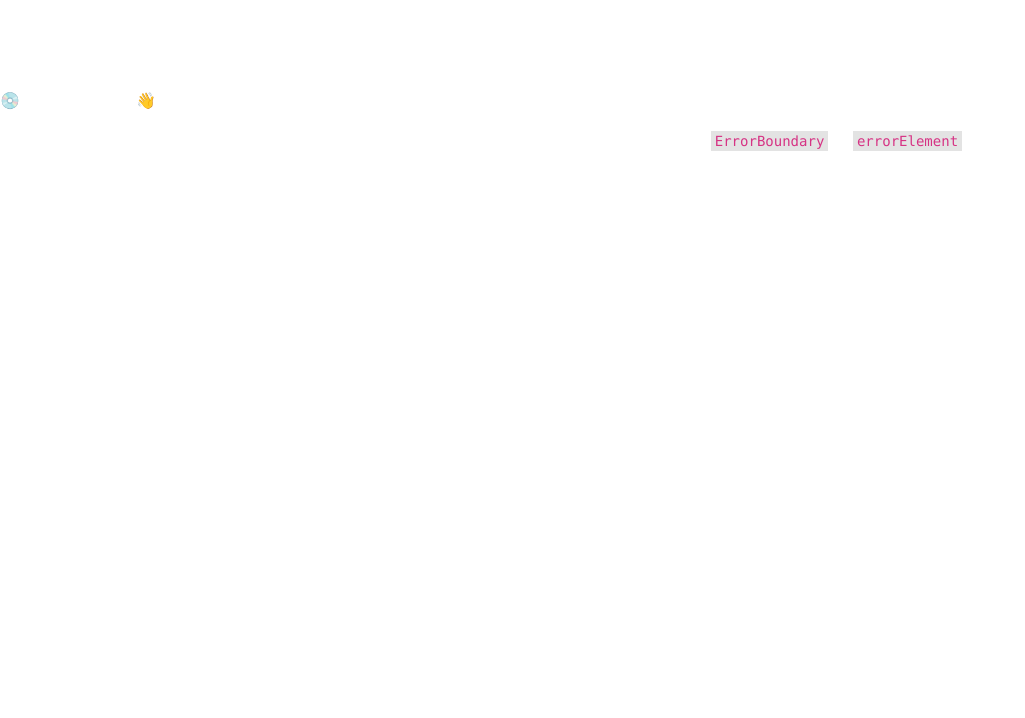
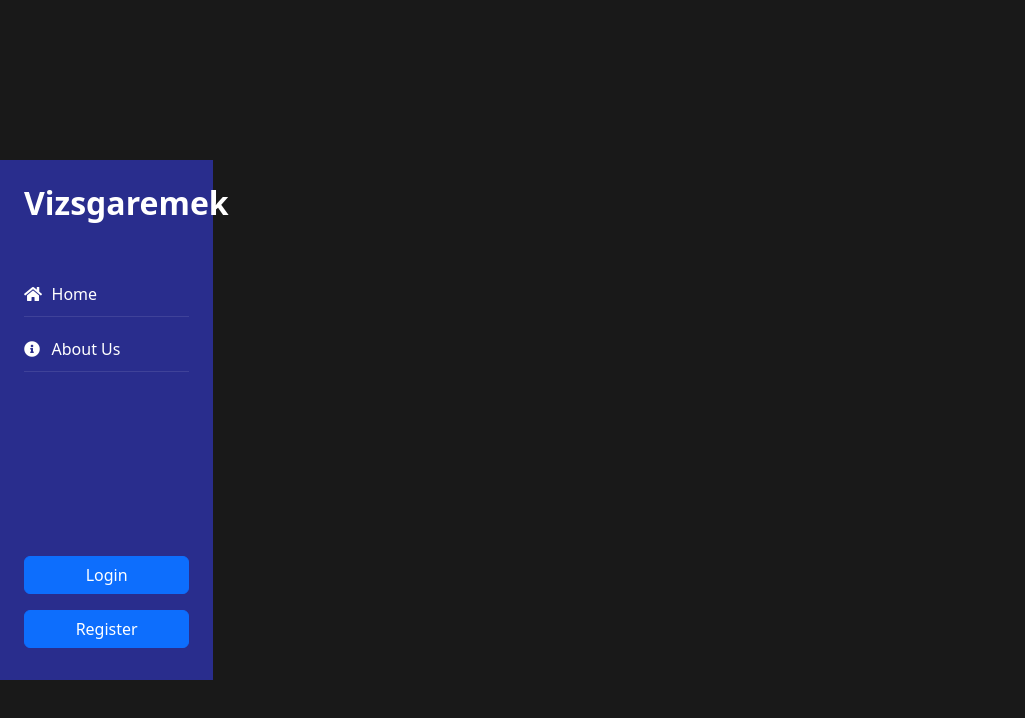
Before and after one commit to Patrik3229/Vizsgaremek_Frontend, a React (Vite) app: page /recipe/1 in a window 1280 px wide. Before the commit this address had no page. Shown: the top 718 px of the page, without its empty margins (0-1025 px from the left). Built offline with nearby package versions, Linux system fonts and the light colour scheme.

Commit message:
RecipeView init & formatting

```diff
--- a/src/css/Profile.scoped.css
+++ b/src/css/Profile.scoped.css
@@ -7,3 +7,29 @@
     background-color: #292d8d;
     color: white !important;
 }
+
+#middle {
+    padding: 20px 0px 50px 50px;
+    overflow: auto;
+    height: 100vh;
+}
+
+#profile {
+    padding-right: 50px;
+}
+
+#role {
+    margin-bottom: 20px;
+}
+
+#postedRecipes {
+    margin-top: 50px;
+}
+
+#recipeDescription {
+    text-align: justify;
+}
+
+.h100vh {
+    height: 100vh;
+}
--- /dev/null
+++ b/src/css/RecipeView.scoped.css
@@ -0,0 +1,13 @@
+.container-fluid{
+    padding-left: 0;
+    padding-right: 0;
+    --bs-gutter-x: 0;
+    .row {
+      --bs-gutter-x: 0;
+    }
+  }
+
+  #mainpage {
+    background-color: rgb(25, 25, 25);
+    color: white;
+  }
--- a/src/main.tsx
+++ b/src/main.tsx
@@ -12,6 +12,7 @@ import Register from './routes/Register';
 import { ApiProvider } from './api';
 import CreateRecipe from './routes/CreateRecipe';
 import Profile from './routes/Profile';
+import RecipeView from './routes/RecipeView';
 
 const router = createBrowserRouter([
   {
@@ -33,6 +34,10 @@ const router = createBrowserRouter([
   {
     path: "/createrecipe",
     element: <CreateRecipe />
+  },
+  {
+    path: "/recipe/:id",
+    element: <RecipeView />
   }
 ]);
 
--- a/src/routes/Profile.tsx
+++ b/src/routes/Profile.tsx
@@ -108,16 +108,16 @@ export default function Profile() {
     }
 
     return <>
-        <div className="container-fluid" style={{ height: '100vh' }} id="mainpage">
-            <div className="row" style={{ height: '100vh' }}>
-                <div className="col-2" style={{ height: '100vh' }}>
+        <div className="container-fluid h100vh" id="mainpage">
+            <div className="row h100vh">
+                <div className="col-2 h100vh">
                     <Sidebar />
                 </div>
-                <div className="col-10" style={{ padding: '20px 0px 50px 50px', overflow: 'auto', height: '100vh' }}>
+                <div className="col-10" id="middle">
                     <div className="row">
-                        <div className="col-9" style={{paddingRight: '50px'}}>
+                        <div className="col-9" id="profile">
                             <h1>User profile: {userProfile.name}</h1>
-                            <h4 style={{ marginBottom: '20px' }}>Role: {userProfile.role.charAt(0).toUpperCase() + userProfile.role.slice(1)}</h4>
+                            <h4 id="role">Role: {userProfile.role.charAt(0).toUpperCase() + userProfile.role.slice(1)}</h4>
                             {isOwnProfile ? (
                                 <button className="btn btn-primary w-100 mb-3">Edit My Profile</button>
                             ) : (
@@ -125,15 +125,15 @@ export default function Profile() {
                                     <button className="btn btn-primary w-100">Edit User</button>
                                 </NeedsRole>
                             )}
-                            <h4 style={{ marginTop: '50px' }}>Posted recipes:</h4>
+                            <h4 id="postedRecipes">Posted recipes:</h4>
                             {currentRecipes.map(recipe => (
-                                <div className="card w-100 mb-3" key={recipe.id} style={{ width: "18rem" }}>
+                                <div className="card w-100 mb-3" key={recipe.id}>
                                     <div className="card-body">
                                         <div className="spbw row mb-2">
                                             <h5 className="card-title col-10">{recipe.title}</h5>
                                             <h5 className="card-title col-2 text-end">{recipe.preptime} minutes</h5>
                                         </div>
-                                        <p className="card-subtitle mb-5" style={{textAlign: 'justify'}}>{recipe.description}</p>
+                                        <p id="recipeDescription" className="card-subtitle mb-5">{recipe.description}</p>
                                         <div className="spbw">
                                             <span>Allergens: {recipe.allergen_ids}</span>
                                             <span><span className="fa fa-solid fa-star"></span> {ratings[recipe.id]} / 5</span>
--- /dev/null
+++ b/src/routes/RecipeView.tsx
@@ -0,0 +1,17 @@
+import { Sidebar } from "../Components/Sidebar";
+import '../css/RecipeView.scoped.css';
+
+export default function RecipeView(){
+    return <>
+    <div className="container-fluid" style={{ height: '100vh' }} id="mainpage">
+        <div className="row" style={{ height: '100vh' }}>
+            <div className="col-2" style={{ height: '100vh' }}>
+                <Sidebar />
+            </div>
+            <div className="col-10">
+
+            </div>
+        </div>
+    </div>
+    </>
+}
```
